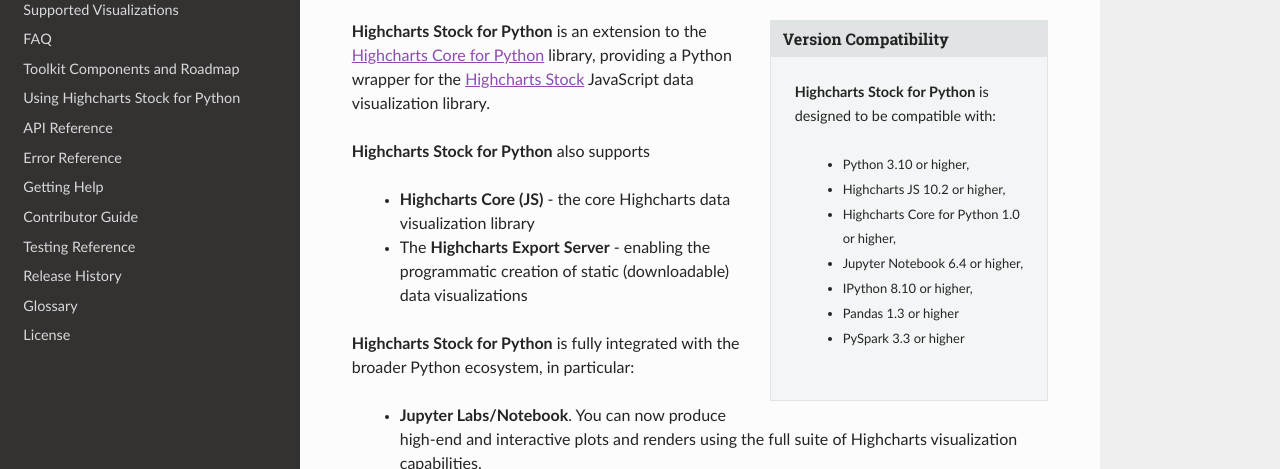
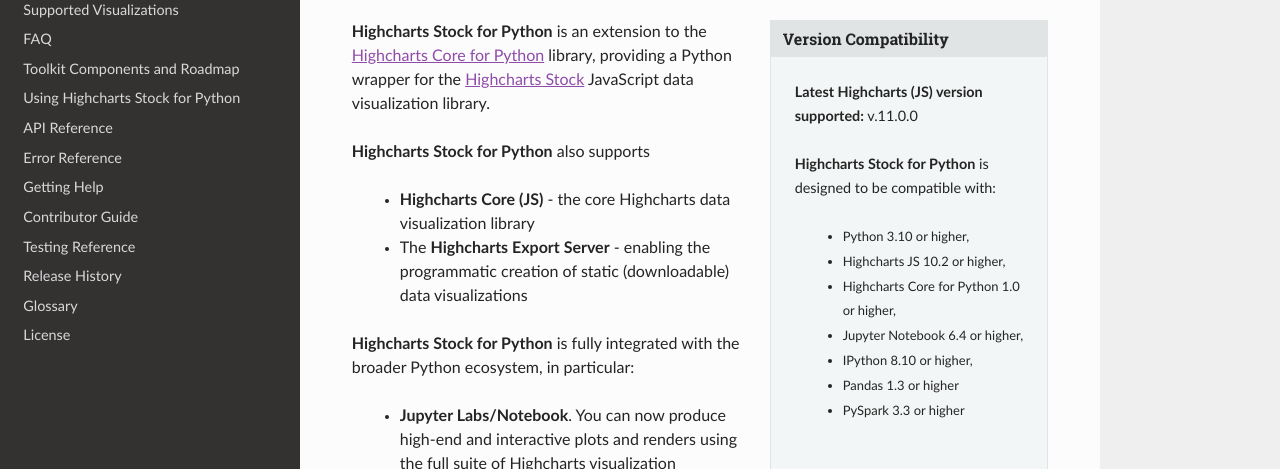
Before and after one commit to highcharts-for-python/highcharts-stock, a Sphinx documentation site: the page built from docs/index.rst, in a window 1280 px wide and 900 px high, cut to the strip 431-900 px from the top of the window. Built offline with Sphinx 7.4.7 and the Read the Docs theme 2.0.0, drawn with Linux system fonts in a browser that asks for light colours; pages that are not in the unit, such as notebooks, are missing from menus.

Commit message:
Updated docs with v.11.0.0 support info.

```diff
--- a/README.rst
+++ b/README.rst
@@ -15,6 +15,8 @@
   * **Highcharts Core (JS)** - the core Highcharts data visualization library
   * The **Highcharts Export Server** - enabling the programmatic creation of static
     (downloadable) data visualizations
+
+The library supports Highcharts (JS) v.10.2 and higher, including Highcharts (JS) v.11.0.0.
 
 **Highcharts Stock for Python** is fully integrated with the broader Python ecosystem,
 in particular:
--- a/docs/index.rst
+++ b/docs/index.rst
@@ -37,6 +37,8 @@
   License <license>
 
 .. sidebar:: Version Compatibility
+
+  **Latest Highcharts (JS) version supported:** v.11.0.0
 
   **Highcharts Stock for Python** is designed to be compatible with:
 
```
